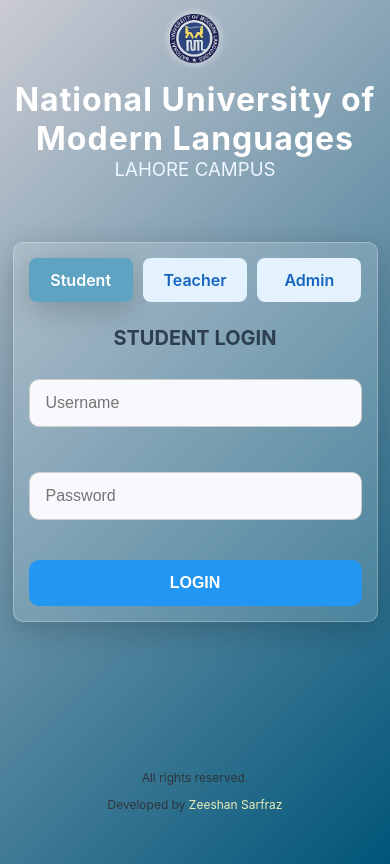
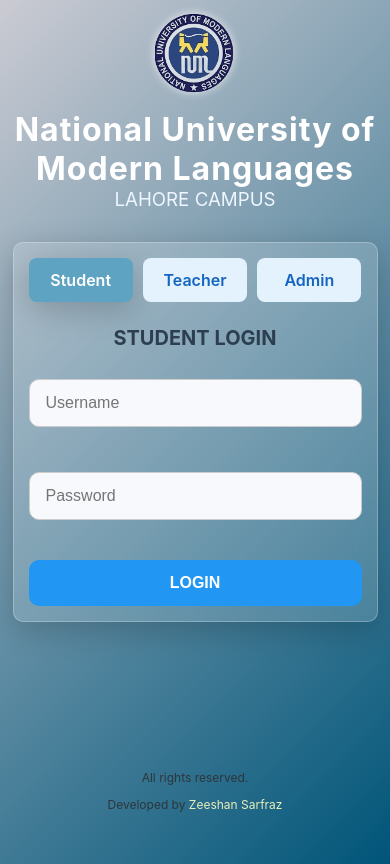
Before and after one commit to xeeshan-zs/numl, a React (Create React App) app: page /home in a window 390 px wide. Built offline with nearby package versions, Linux system fonts and the light colour scheme.

Commit message:
login style updated

```diff
--- a/src/Pages/LoginPage.js
+++ b/src/Pages/LoginPage.js
@@ -148,7 +148,7 @@
       </div>
       <footer className={classes.loginFooter}>
         <p>All rights reserved.</p>
-        <p>Developed by <a href="https://github.com/xeeshan-zs" target="_blank" rel="noopener noreferrer">Zeeshan Sarfraz</a></p>
+        <p>Developed by <a href="https://github.com/xeeshan-zs" target="_self" rel="noopener noreferrer">Zeeshan Sarfraz</a></p>
       </footer>
 
     </div>
--- a/src/Pages/LoginPage.module.css
+++ b/src/Pages/LoginPage.module.css
@@ -186,8 +186,8 @@
   }
 
   .loginHeader img {
-    width: 50px;
-    height: 50px;
+    width: 80px;
+    height: 80px;
   }
 
   .myHead h1 {
```
